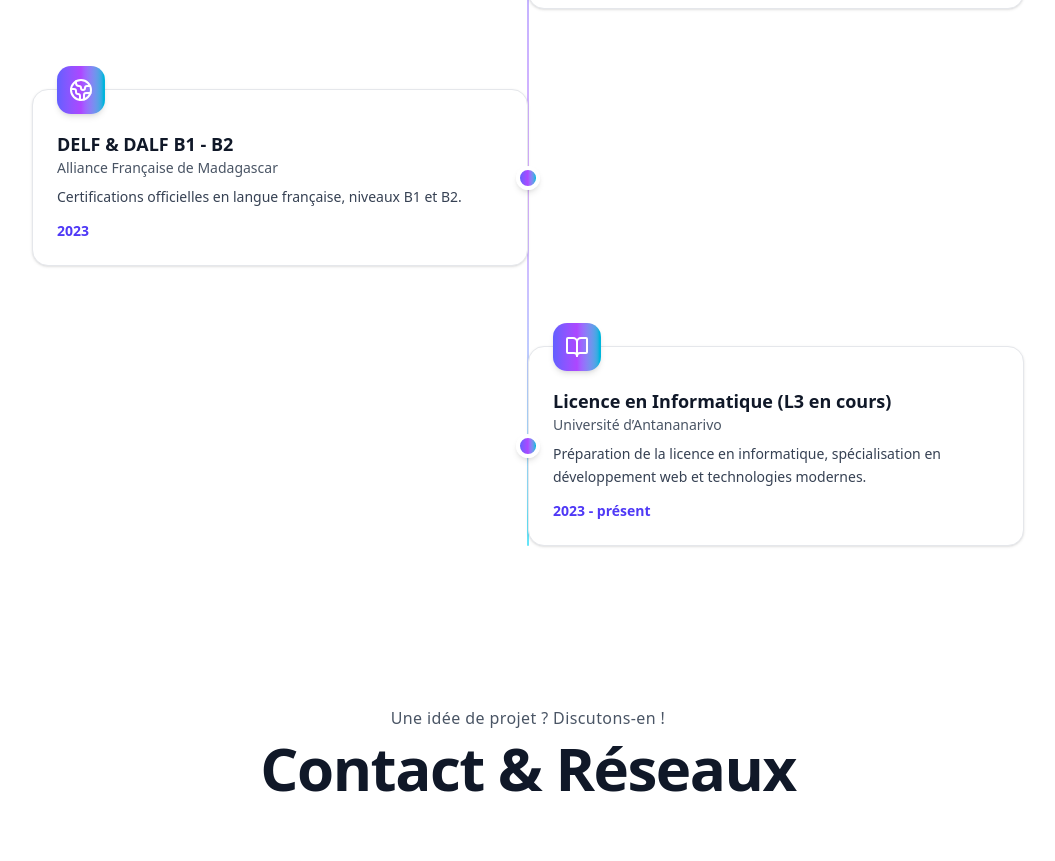
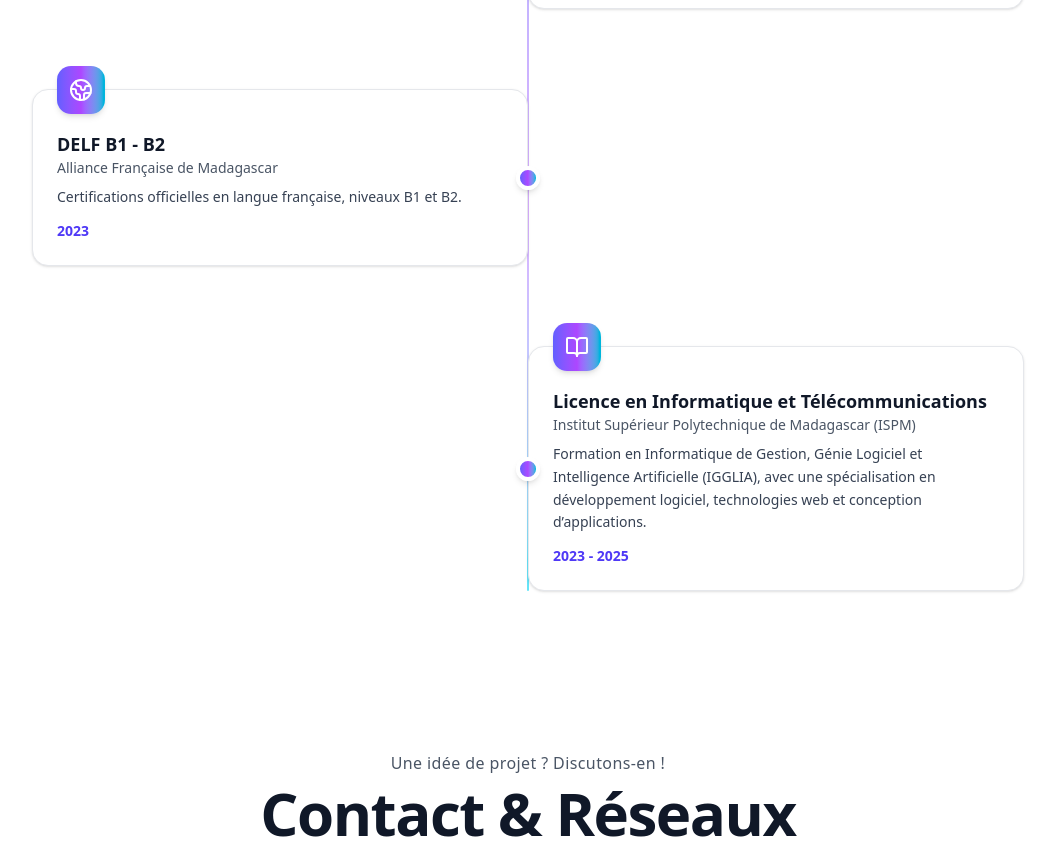
Before and after one commit to yann-andronio/port-v3, a React (Vite) app: page / in a window 1280 px wide. Shown: the part 8700-9561 px from the top of the page, without its empty margins (112-1167 px from the left). Built offline with nearby package versions, Linux system fonts and the light colour scheme.

Commit message:
correction d' information

```diff
--- a/src/data/DataParcours.tsx
+++ b/src/data/DataParcours.tsx
@@ -25,7 +25,7 @@ export const DataParcours: DataParcoursI[] = [
     icon: Globe2,
   },
   {
-    annee: "2023 - présent",
+    annee: "2023 - 2025",
     titre: "parcoursAcademicInfoCard.licence.titre",
     etablissement: "parcoursAcademicInfoCard.licence.etablissement",
     description: "parcoursAcademicInfoCard.licence.description",
--- a/src/locales/en/translation.json
+++ b/src/locales/en/translation.json
@@ -108,14 +108,14 @@
       "description": "Obtained a scientific baccalaureate."
     },
     "delf": {
-      "titre": "DELF & DALF B1 - B2",
+      "titre": "DELF  B1 - B2",
       "etablissement": "French Alliance of Madagascar",
       "description": "Official French language certifications, levels B1 and B2."
     },
     "licence": {
-      "titre": "Bachelor in Computer Science (L3 in progress)",
-      "etablissement": "University of Antananarivo",
-      "description": "Pursuing a degree in computer science with a specialization in web development and modern technologies."
+      "titre": "Bachelor's Degree in Computer Science and Telecommunications",
+        "etablissement": "Institut Supérieur Polytechnique de Madagascar (ISPM)",
+      "description": "Training in Management Information Systems, Software Engineering, and Artificial Intelligence (IGGLIA), with a specialization in software development, web technologies, and application design."
     }
   },
 
--- a/src/locales/fr/translation.json
+++ b/src/locales/fr/translation.json
@@ -108,14 +108,14 @@
       "description": "Obtention du baccalauréat scientifique."
     },
     "delf": {
-      "titre": "DELF & DALF B1 - B2",
+      "titre": "DELF  B1 - B2",
       "etablissement": "Alliance Française de Madagascar",
       "description": "Certifications officielles en langue française, niveaux B1 et B2."
     },
     "licence": {
-      "titre": "Licence en Informatique (L3 en cours)",
-      "etablissement": "Université d’Antananarivo",
-      "description": "Préparation de la licence en informatique, spécialisation en développement web et technologies modernes."
+      "titre": "Licence en Informatique et Télécommunications",
+        "etablissement": "Institut Supérieur Polytechnique de Madagascar (ISPM)",
+      "description": "Formation en Informatique de Gestion, Génie Logiciel et Intelligence Artificielle (IGGLIA), avec une spécialisation en développement logiciel, technologies web et conception d’applications."
     }
   },
 
```
